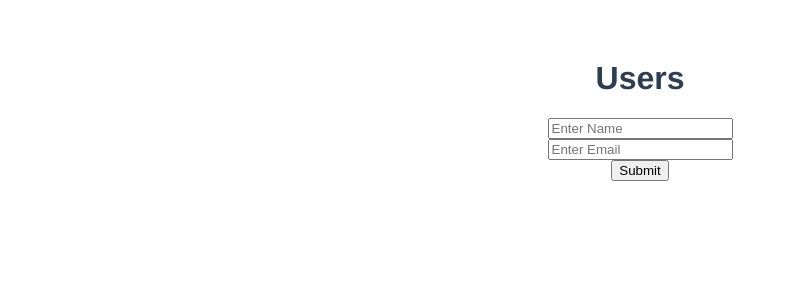
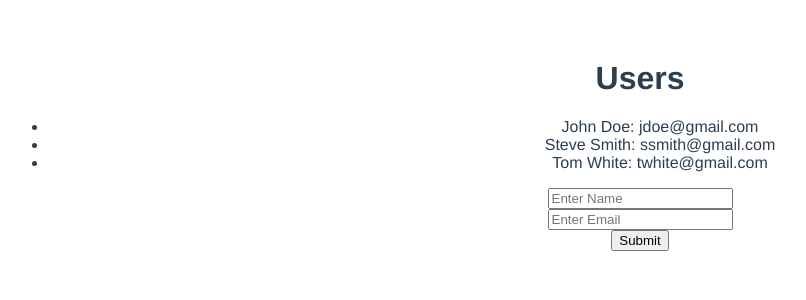
Before and after one commit to n1207n/VueIn60Minutes, a Vue app: page / in a window 1280 px wide. Shown: the top 300 px of the page, without its empty margins (0-806 px from the left). Built offline with nearby package versions, Linux system fonts and the light colour scheme.

Commit message:
feat: Added a v-for to go through users

```diff
--- a/src/components/Users.vue
+++ b/src/components/Users.vue
@@ -1,6 +1,10 @@
 <template>
   <div class="users">
     <h1>Users</h1>
+
+    <ul>
+      <li v-for="user in users">{{user.name}}: {{user.email}}</li>
+    </ul>
 
     <form v-on:submit="addUser">
       <input type="text" v-model="newUser.name" placeholder="Enter Name" />
@@ -39,7 +43,11 @@ export default {
   },
   methods: {
     addUser: function addUser(e) {
-      console.log('add');
+      this.users.push({
+        name: this.newUser.name,
+        email: this.newUser.email,
+        contacted: false,
+      });
       e.preventDefault();
     },
   },
```
